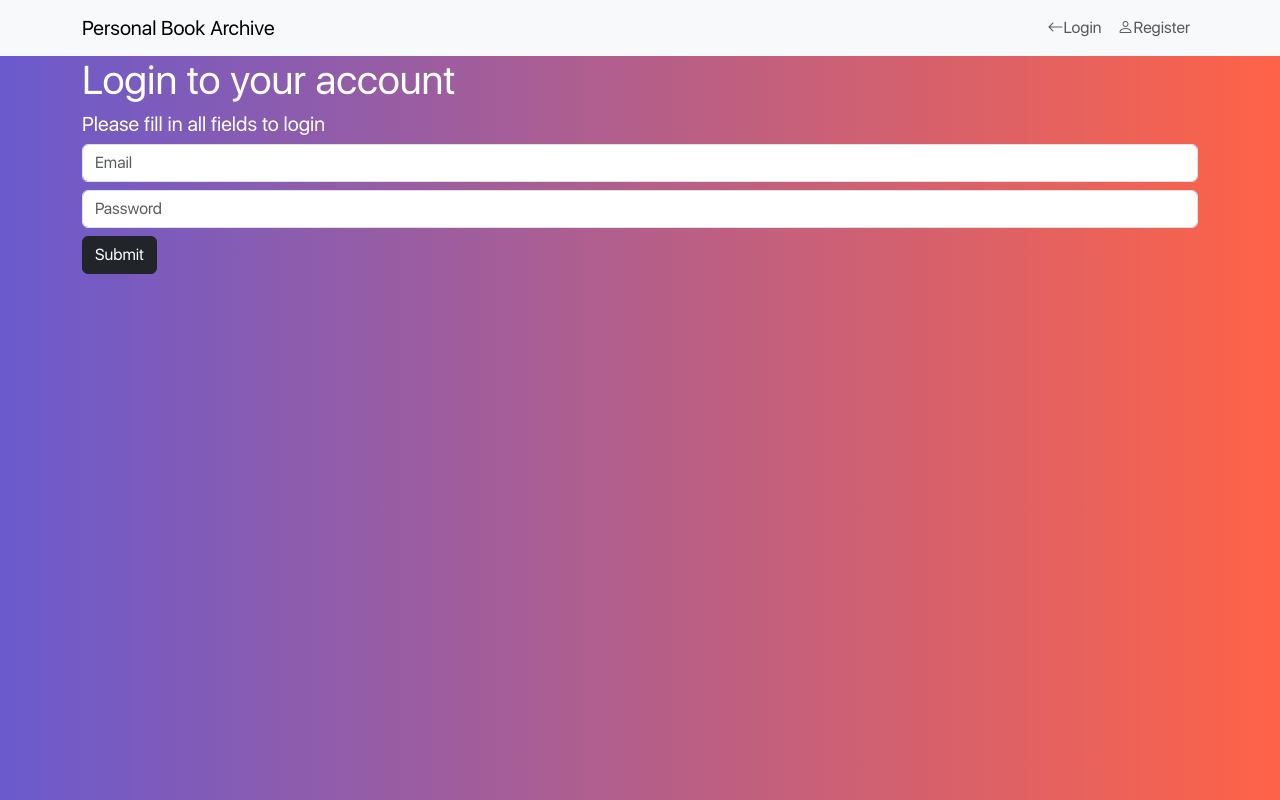
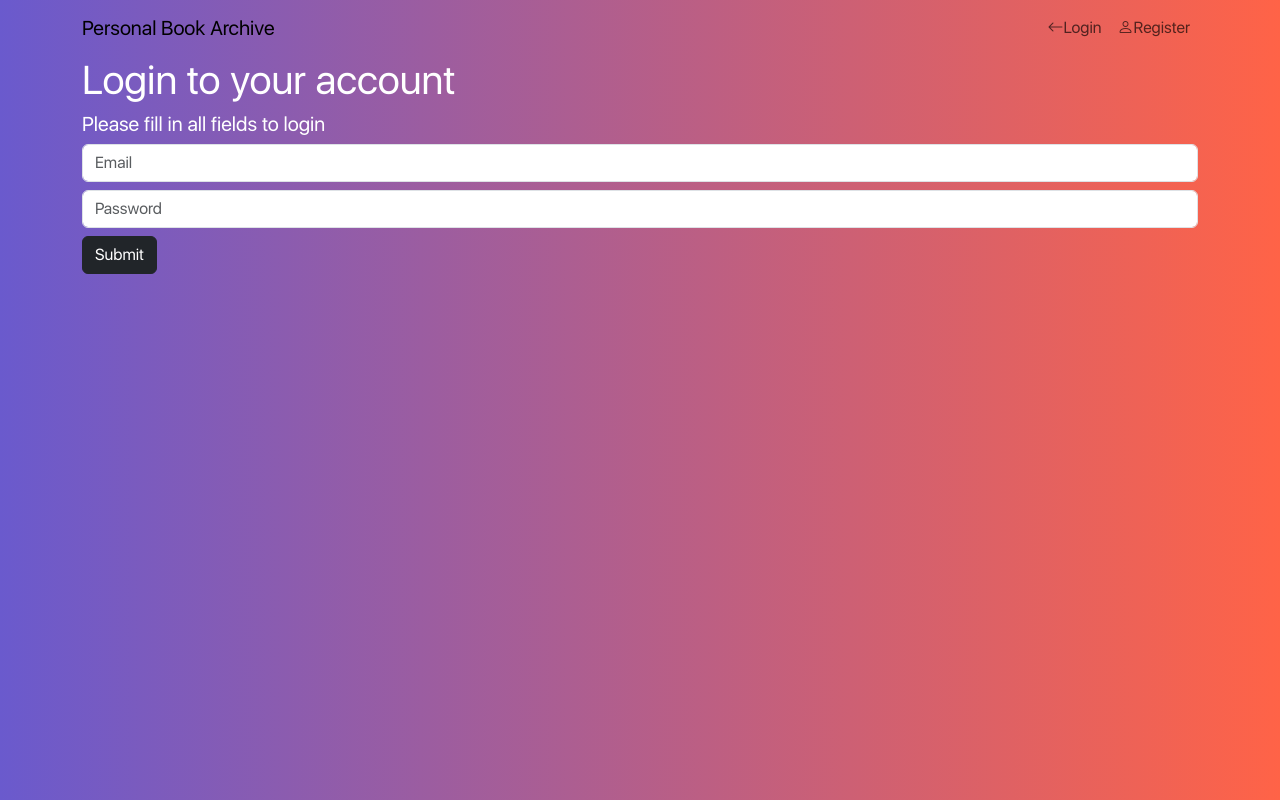
Before and after one commit to Nathaniel-Torres/test-mern-app-books, a React (Create React App) app in the folder frontend/: page /login in a window 1280 px wide. Built offline with nearby package versions, Linux system fonts and the light colour scheme.

Commit message:
Initial design changes

```diff
--- a/frontend/src/components/Header.jsx
+++ b/frontend/src/components/Header.jsx
@@ -17,7 +17,7 @@ function Header() {
   }
 
   return (
-      <Navbar expand="md" className="bg-body-tertiary">
+      <Navbar expand="md" className='text-light'>
         <Container>
           <Navbar.Brand href='/'>Personal Book Archive</Navbar.Brand>
           <Navbar.Toggle aria-controls="navbar-collapsible" />
```
